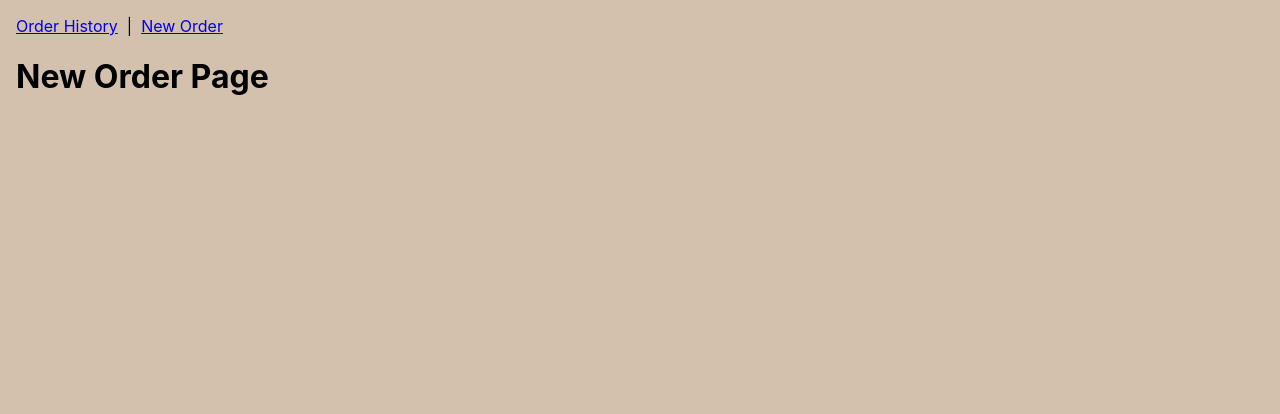
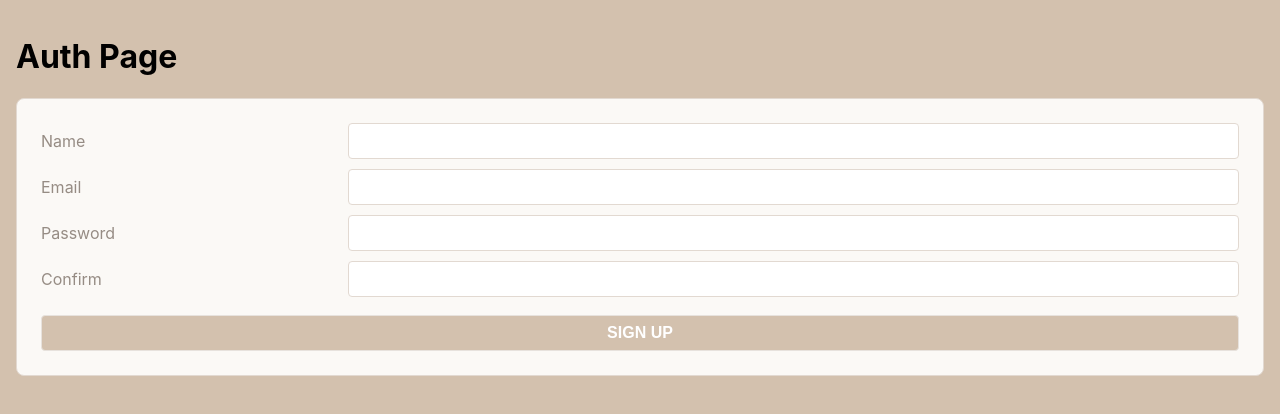
Before and after one commit to DEdmonds22/SEI-CAFE, a React (Create React App) app: page /orders/new in a window 1280 px wide. Shown: the top 414 px of the page. Built offline with nearby package versions, Linux system fonts and the light colour scheme.

Commit message:
added more code, need to fix issue with 500 response from form

```diff
--- a/src/App.js
+++ b/src/App.js
@@ -8,7 +8,7 @@ import OrderHistoryPage from './pages/OrderHistoryPage';
 import NavBar from './components/NavBar';
 
 function App() {
-  const [user, setUser] = useState("jgfjg");
+  const [user, setUser] = useState();
   return (
     <div className="App">
       { user ?
--- a/src/components/SignUpForm/SignUpForm.jsx
+++ b/src/components/SignUpForm/SignUpForm.jsx
@@ -1,6 +1,8 @@
 import { Component } from "react";
+import { signUp } from '../../utilities/users-service';
 
 export default class SignUpForm extends Component {
+    // state maintains a local state using the `state` object. It stores the values of the form fields and an `error` message. It is a property name used within React classes, When declared in a class-based component, you are essentially defininf the inital state of the commponent.
     state = {
         name: "",
         email: "",
@@ -10,13 +12,33 @@ export default class SignUpForm extends Component {
     };
 
     handleChange = (evt) => {
+        // `setState` is a method provided by React for updating the state of the component. When you call `this.setState` within a component method, your telling React to update the component's state, which will trigger a re-render of the component.
         this.setState({
             [evt.target.name]: evt.target.value,
             error: ''
         });
     };
 
+    // `async` tells JS that this function may contain asynchronous operations. Asynchronous operations are those that might take some time to complete, such reading date from a file, making a network request, or waiting for a timer.
+    handleSubmit = async (evt) => {
+        // Prevent form from being subitted to the server and refeshening the page
+        evt.preventDefault();
+        try {
+            // We don't want/need to send the `error` or `confirm` property, so we'll make a copy of the state object, then delete those properties from the copied state object.
+            const formData = {...this.state};
+            delete formData.confirm;
+            delete formData.error;
+            // To interact with asynchronous code inside of an `async` object function, you use the `await` keyword. It is used in frt of a promise (a value that reps the result of an async operation) to pause the execution of the `async` func until the promise is resolves or rejected. The promise returned by the signUp service method (in users-service.js) will resolve to the user object included in the payload of the JSON Web Token (JWT). Ideally console.log wont be executed until the promise is fufilled.
+            const user = await signUp(formData);
+            console.log(user);
+        } catch {
+            // if an error occurs while submitting the form
+            this.setState({error: 'Sign Up Failed - Try Again'})
+        }
+    }
+
     render() {
+        // this aids in disabling the `SIGN UP` btn if both password entries don't match
         const disable = this.state.password !== this.state.confirm;
         return (
             <div>
@@ -38,3 +60,5 @@ export default class SignUpForm extends Component {
         );
     };
 };
+
+/* `state` and `setState` are not keywords but are specific to React and its component state management system. */
--- /dev/null
+++ b/src/utilities/users-api.js
@@ -0,0 +1,22 @@
+// This file is often responsible for handling communication with external APIs or services related to users. It may contain functions or methods for making HTTP requests to user-related endpoints, parsing API responses, and handling API-specific concerns like error handling or data transformation.
+
+// This is the base path of the Express route we'll define
+const BASE_URL = '/api/users';
+
+export async function signUp(userData) {
+    // fetch uses an options object as a second arg to make requests other than basic GET requests, include date, headers, etc.
+    const res = await fetch(BASE_URL, {
+        method: 'POST',
+        headers: {'Content-type': 'application/json'},
+        // fetch reqs data payloads to be stringified and assigned to a body property on the options object
+        body: JSON.stringify(userData)
+    });
+
+    // checks if req was successful
+    if (res.ok) {
+        // res.json() will resolve to the JWT
+        return res.json()
+    } else {
+        throw new Error('Invalid Sign Up');
+    }
+}
--- a/src/utilities/users-service.js
+++ b/src/utilities/users-service.js
@@ -0,0 +1,12 @@
+// typically contains business logic and services related to user management. It might include functions for user registration, login, authentication, authorization, user profile updates, and other user-related operations.
+
+// this imports all named exports attached to a usersAPI object. This syntac can be helpful documenting where the methods come from
+import * as usersAPI from './users-api';
+
+// `formData` from SignUpForm.js is passed to this signUp function within users-service.js
+export async function signUp(userData) {
+    // delegate the network request code to the users-api.js API module which will ultimately a JSON Wen Token (JWT)
+    const token = await usersAPI.signUp(userData);
+    // returns token up to SignUpForm.js
+    return token;
+}
```
Also changed, not shown: src/utilities/uers-api.js (deleted).
